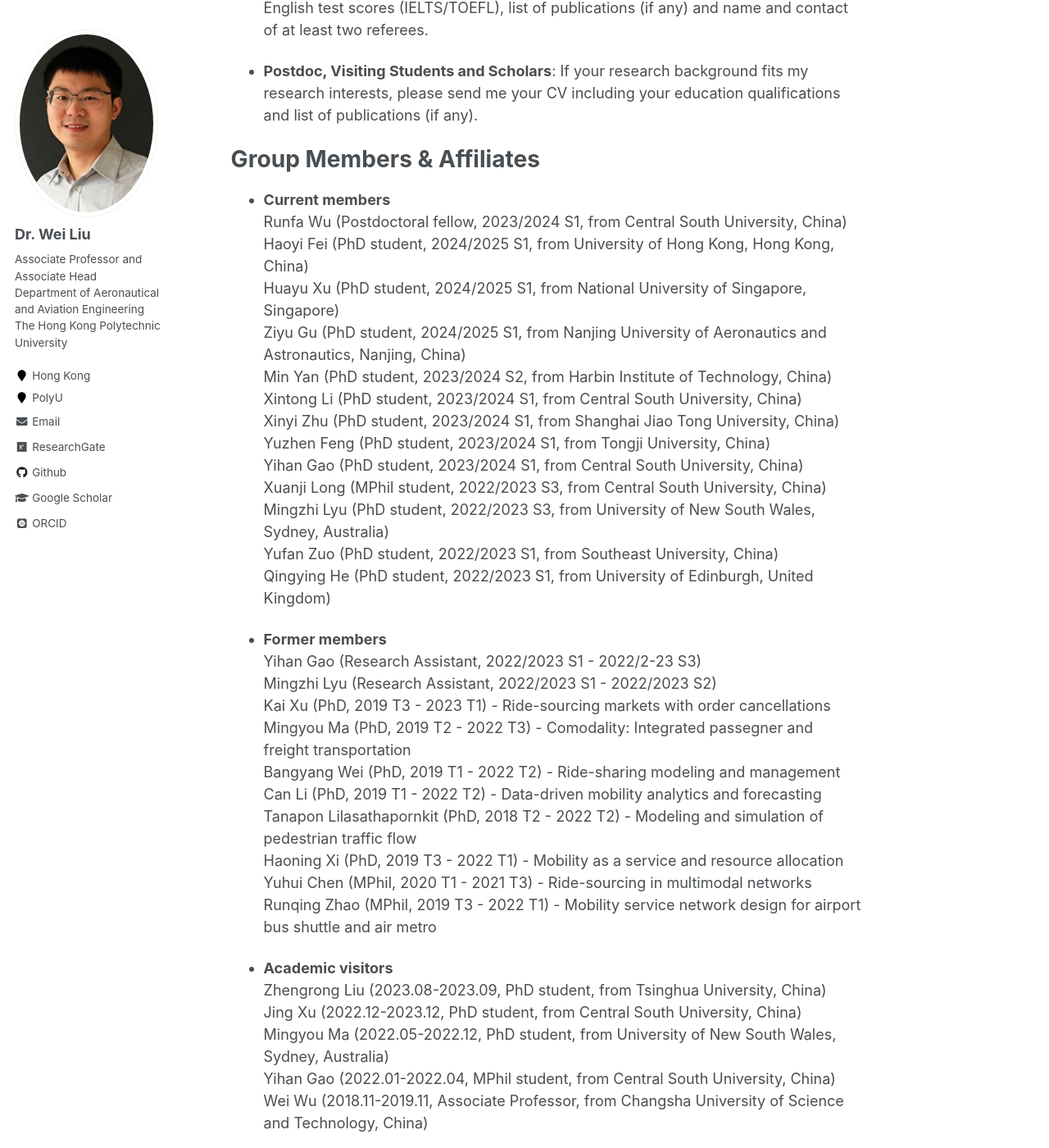
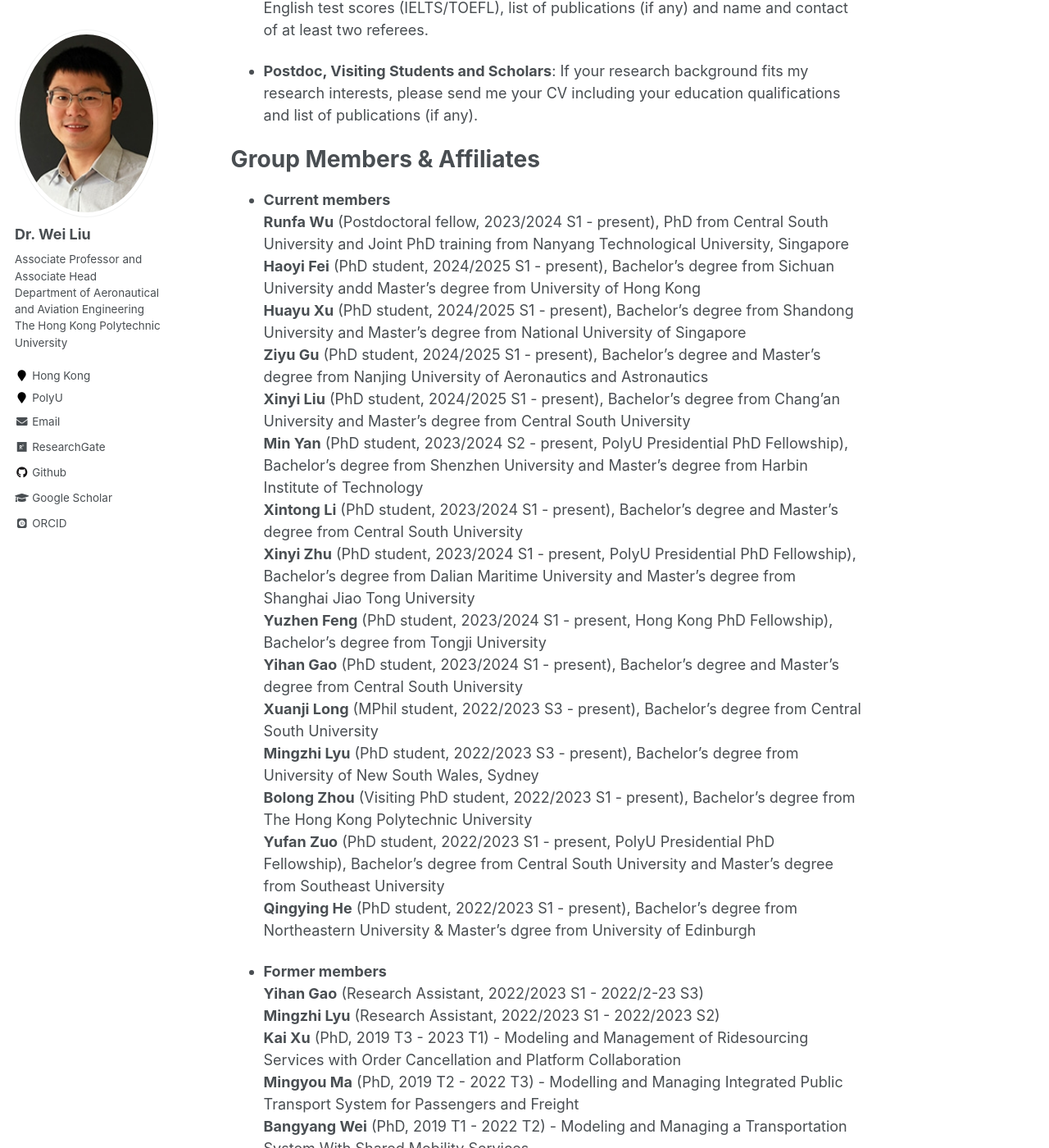
Before and after one commit to weiliu2016/weiliu2016.github.io, a Jekyll site: the page built from _pages/about.md, in a window 1280 px wide and 1400 px high, scrolled down 1052 px. Shown: the whole window at 82% size. Built offline with Jekyll 4.4.1, drawn with Linux system fonts in a browser that asks for light colours; some web fonts are replaced; formulas are drawn with MathJax 3; some of the changed text lies outside the part shown.

Commit message:
Update about.md

```diff
--- a/_pages/about.md
+++ b/_pages/about.md
@@ -30,38 +30,40 @@ PhD Positions and Academic Visitors
 Group Members & Affiliates
 ======
 - **Current members**\
-  Runfa Wu (Postdoctoral fellow, 2023/2024 S1, from Central South University, China)\
-  Haoyi Fei (PhD student, 2024/2025 S1, from University of Hong Kong, Hong Kong, China)\
-  Huayu Xu (PhD student, 2024/2025 S1, from National University of Singapore, Singapore)\
-  Ziyu Gu (PhD student, 2024/2025 S1, from Nanjing University of Aeronautics and Astronautics, Nanjing, China)\
-  Min Yan (PhD student, 2023/2024 S2, from Harbin Institute of Technology, China)\
-  Xintong Li (PhD student, 2023/2024 S1, from Central South University, China)\
-  Xinyi Zhu (PhD student, 2023/2024 S1, from Shanghai Jiao Tong University, China)\
-  Yuzhen Feng (PhD student, 2023/2024 S1, from Tongji University, China)\
-  Yihan Gao (PhD student, 2023/2024 S1, from Central South University, China)\
-  Xuanji Long (MPhil student, 2022/2023 S3, from Central South University, China)\
-  Mingzhi Lyu (PhD student, 2022/2023 S3, from University of New South Wales, Sydney, Australia)\
-  Yufan Zuo (PhD student, 2022/2023 S1, from Southeast University, China)\
-  Qingying He (PhD student, 2022/2023 S1, from University of Edinburgh, United Kingdom)
+  **Runfa Wu** (Postdoctoral fellow, 2023/2024 S1 - present), PhD from Central South University and Joint PhD training from Nanyang Technological University, Singapore\
+  **Haoyi Fei** (PhD student, 2024/2025 S1 - present), Bachelor's degree from Sichuan University andd Master's degree from University of Hong Kong\
+  **Huayu Xu** (PhD student, 2024/2025 S1 - present), Bachelor's degree from Shandong University and Master's degree from National University of Singapore\
+  **Ziyu Gu** (PhD student, 2024/2025 S1 - present), Bachelor's degree and Master's degree from Nanjing University of Aeronautics and Astronautics\
+  **Xinyi Liu** (PhD student, 2024/2025 S1 - present), Bachelor's degree from Chang'an University and Master's degree from Central South University\
+  **Min Yan** (PhD student, 2023/2024 S2 - present, PolyU Presidential PhD Fellowship), Bachelor's degree from Shenzhen University and Master's degree from Harbin Institute of Technology\
+  **Xintong Li** (PhD student, 2023/2024 S1 - present), Bachelor's degree and Master's degree from Central South University\
+  **Xinyi Zhu** (PhD student, 2023/2024 S1 - present, PolyU Presidential PhD Fellowship), Bachelor's degree from Dalian Maritime University and Master's degree from Shanghai Jiao Tong University\
+  **Yuzhen Feng** (PhD student, 2023/2024 S1 - present, Hong Kong PhD Fellowship), Bachelor's degree from Tongji University\
+  **Yihan Gao** (PhD student, 2023/2024 S1 - present), Bachelor's degree and Master's degree from Central South University\
+  **Xuanji Long** (MPhil student, 2022/2023 S3 - present), Bachelor's degree from Central South University\
+  **Mingzhi Lyu** (PhD student, 2022/2023 S3 - present), Bachelor's degree from University of New South Wales, Sydney\
+  **Bolong Zhou** (Visiting PhD student, 2022/2023 S1 - present), Bachelor's degree from The Hong Kong Polytechnic University\
+  **Yufan Zuo** (PhD student, 2022/2023 S1 - present, PolyU Presidential PhD Fellowship), Bachelor's degree from Central South University and Master's degree from Southeast University\
+  **Qingying He** (PhD student, 2022/2023 S1 - present), Bachelor's degree from Northeastern University & Master's dgree from University of Edinburgh
 
 - **Former members**\
-  Yihan Gao (Research Assistant, 2022/2023 S1 - 2022/2-23 S3)\
-  Mingzhi Lyu (Research Assistant, 2022/2023 S1 - 2022/2023 S2)\
-  Kai Xu (PhD, 2019 T3 - 2023 T1) - Ride-sourcing markets with order cancellations\
-  Mingyou Ma (PhD, 2019 T2 - 2022 T3) - Comodality: Integrated passegner and freight transportation\
-  Bangyang Wei (PhD, 2019 T1 - 2022 T2) - Ride-sharing modeling and management\
-  Can Li (PhD, 2019 T1 - 2022 T2) - Data-driven mobility analytics and forecasting\
-  Tanapon Lilasathapornkit (PhD, 2018 T2 - 2022 T2) - Modeling and simulation of pedestrian traffic flow\
-  Haoning Xi (PhD, 2019 T3 - 2022 T1) - Mobility as a service and resource allocation\
-  Yuhui Chen (MPhil, 2020 T1 - 2021 T3) - Ride-sourcing in multimodal networks\
-  Runqing Zhao (MPhil, 2019 T3 - 2022 T1) - Mobility service network design for airport bus shuttle and air metro
+  **Yihan Gao** (Research Assistant, 2022/2023 S1 - 2022/2-23 S3)\
+  **Mingzhi Lyu** (Research Assistant, 2022/2023 S1 - 2022/2023 S2)\
+  **Kai Xu** (PhD, 2019 T3 - 2023 T1) - Modeling and Management of Ridesourcing Services with Order Cancellation and Platform Collaboration\
+  **Mingyou Ma** (PhD, 2019 T2 - 2022 T3) - Modelling and Managing Integrated Public Transport System for Passengers and Freight\
+  **Bangyang Wei** (PhD, 2019 T1 - 2022 T2) - Modeling and Managing a Transportation System With Shared Mobility Services\
+  **Can Li** (PhD, 2019 T1 - 2022 T2) - Urban Mobility Analytics: Understanding, Inference and Forecasting\
+  **Tanapon Lilasathapornkit** (PhD, 2018 T2 - 2022 T2) - Network Modeling for Walking Infrastructure: Developing Pedestrian Traffic Assignment Methodologies for Large-Scale Footpath Networks\
+  **Haoning Xi** (PhD, 2019 T3 - 2022 T1) - Optimization Methods for Mobility Resource Allocation, Pricing and Demand Management in Mobility-as-a-Service Systems\
+  **Yuhui Chen** (MPhil, 2020 T1 - 2021 T3) - Modeling ride-sourcing and public transport services in a multi-modal network with multi-class users\
+  **Runqing Zhao** (MPhil, 2019 T3 - 2022 T1) - Service network design for emerging modes in air transport: autonomous airport inter-terminal bus shuttle and air metro
 
 - **Academic visitors**\
-  Zhengrong Liu (2023.08-2023.09, PhD student, from Tsinghua University, China)\
-  Jing Xu (2022.12-2023.12, PhD student, from Central South University, China)\
-  Mingyou Ma (2022.05-2022.12, PhD student, from University of New South Wales, Sydney, Australia)\
-  Yihan Gao (2022.01-2022.04, MPhil student, from Central South University, China)\
-  Wei Wu (2018.11-2019.11, Associate Professor, from Changsha University of Science and Technology, China)
+  **Zhengrong Liu** (2023.08-2023.09, PhD student from Tsinghua University, China)\
+  **Jing Xu** (2022.12-2023.12, PhD student from Central South University, China)\
+  **Mingyou Ma** (2022.05-2022.12, PhD student from University of New South Wales, Sydney, Australia)\
+  **Yihan Gao** (2022.01-2022.04, MPhil student from Central South University, China)\
+  **Wei Wu** (2018.11-2019.11, Associate Professor from Changsha University of Science and Technology, China)
 
 Selected Working Papers
 ======
@@ -83,7 +85,6 @@ Selected Working Papers
 - Waller, S.T., He, Q., **Liu, W.** Rapid post-disruption assessment of transportation network capacity and demand distribution under limited information.
 - Xu, G., Zhou, P., **Liu, W.**, Gao, Y. Optimization of seat allocation scheme for railway systems considering social equity.
 - Xu, J., Deng, L., Gao, Y., **Liu, W.** Joint optimization of pricing, seat allocation and overbooking for high-speed railway system under demand uncertainty.
-- Jin, Z., Ng, K., Zhang, C., **Liu, W.**, Zhang, F., Xu, G. A risk-averse distributionally robust optimisation approach for drone-supported relief facility location problem.
 - Xu, G., Liu, X., Zhong, L., **Liu, W.** Group-based Railway Seat Allocation Considering the Risk of Virus Transmission.
 - Wu, W., Zeng, B., Sun, J., **Liu, W.**, Waller, S.T. Autonomous-Shuttle-Bus-Based Mid-block Pedestrian Crossings along Urban Streets.
 - Zhang, Z., Zhang, F., **Liu, W.** To park or share our autonomous vehicles?
```
